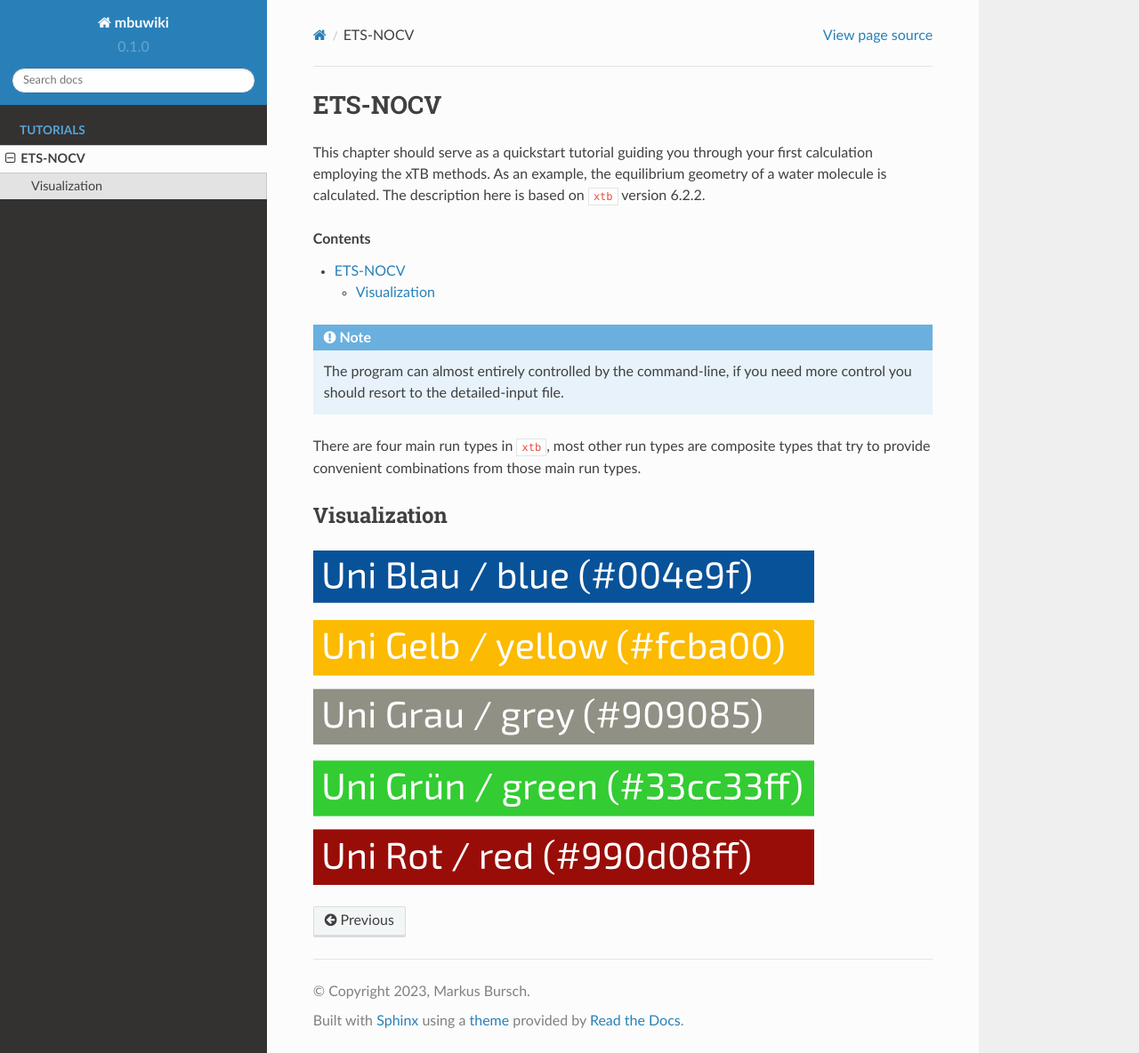
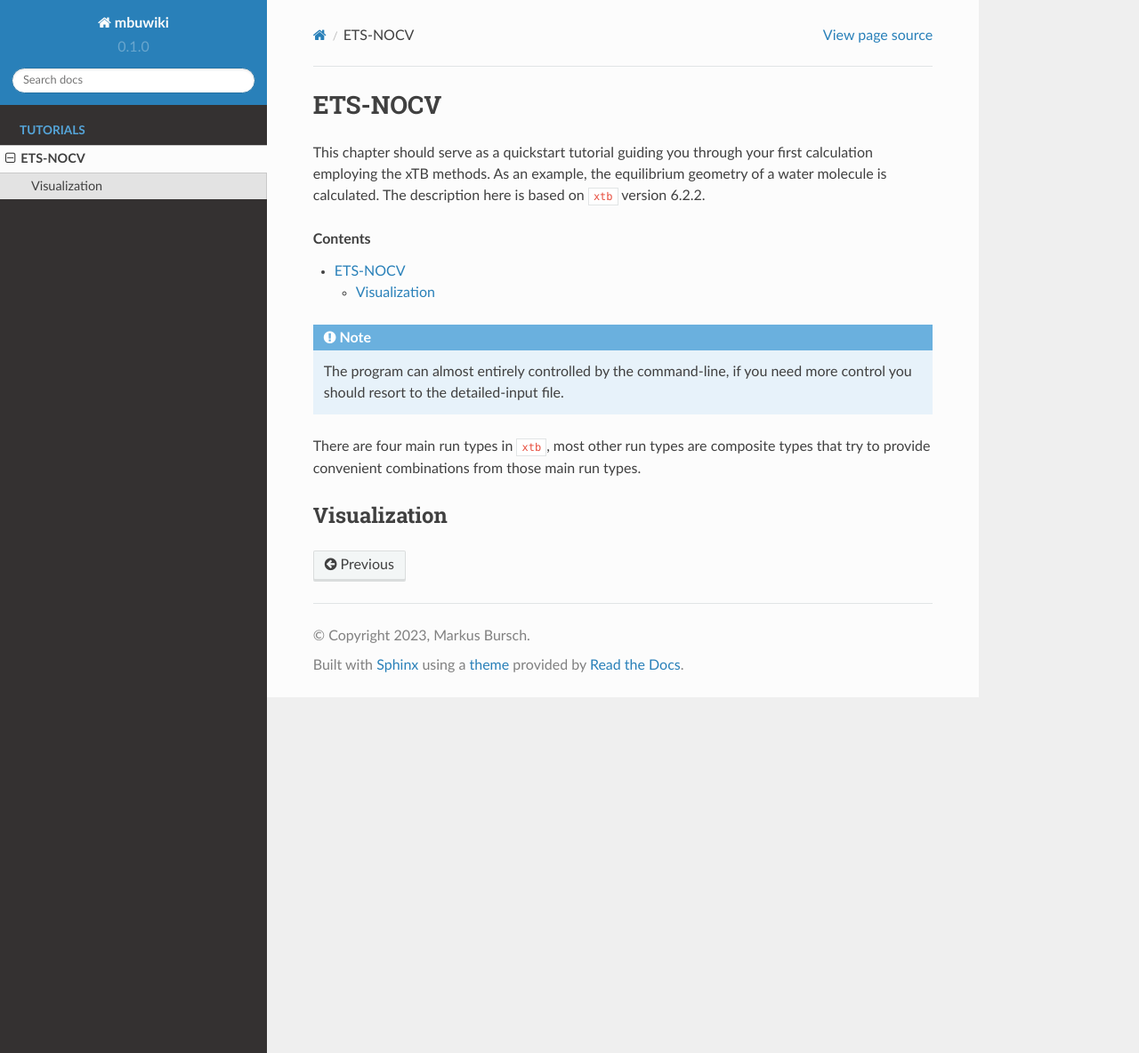
Before and after one commit to maburs/mbuwiki, a Sphinx documentation site: the page built from docs/source/nocv.rst, in a window 1280 px wide and 1184 px high. Shown: the whole window at 89% size. Built offline with Sphinx 7.4.7 and the Read the Docs theme 2.0.0, drawn with Linux system fonts in a browser that asks for light colours.

Commit message:
Update nocv.rst

```diff
--- a/docs/source/nocv.rst
+++ b/docs/source/nocv.rst
@@ -21,5 +21,3 @@ those main run types.
 
 Visualization
 ========================
-
-.. image:: ../figures/unibonn_colors.png
```
